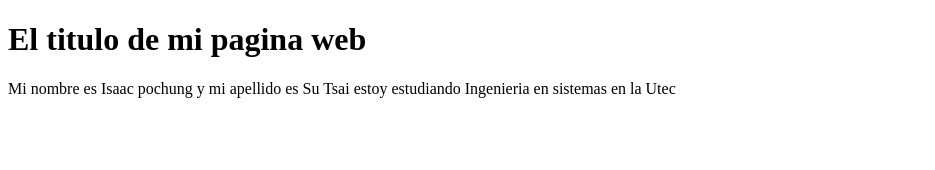
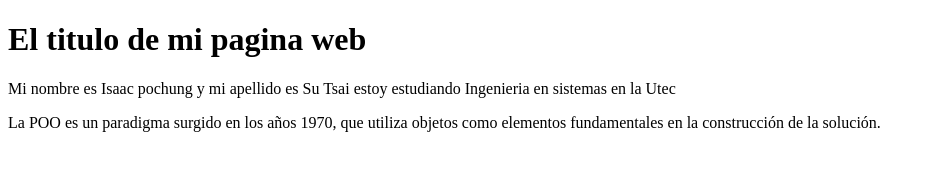
Before and after one commit to IPSTOKO/Seminario_Git-GitHub., a plain HTML site: page index.html in a window 1280 px wide. Shown: the whole page, without its empty margins (0-935 px from the left). Drawn offline with Linux system fonts and the light colour scheme.

Commit message:
agregue un parrafo sobre POO

```diff
--- a/index.html
+++ b/index.html
@@ -12,5 +12,11 @@
         Mi nombre es Isaac pochung y mi apellido es Su Tsai
         estoy estudiando Ingenieria en sistemas en la Utec
     </p>
+
+    <p>
+        La POO es un paradigma surgido en los años 1970,
+        que utiliza objetos como elementos
+        fundamentales en la construcción de la solución.
+    </p>
 </body>
 </html>
```
